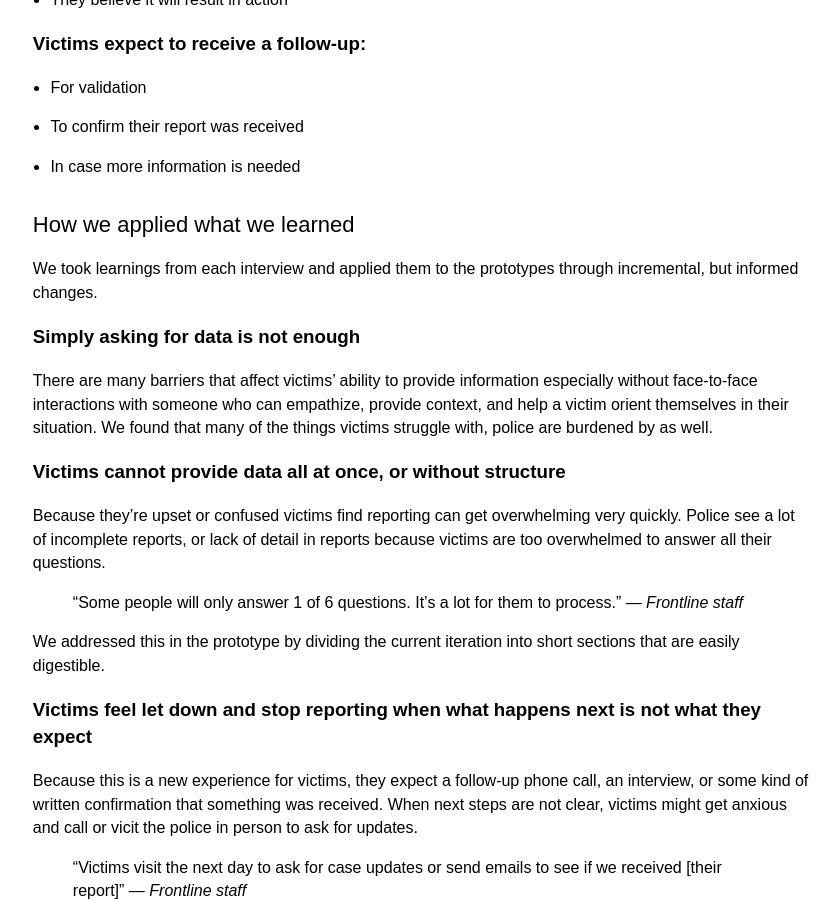
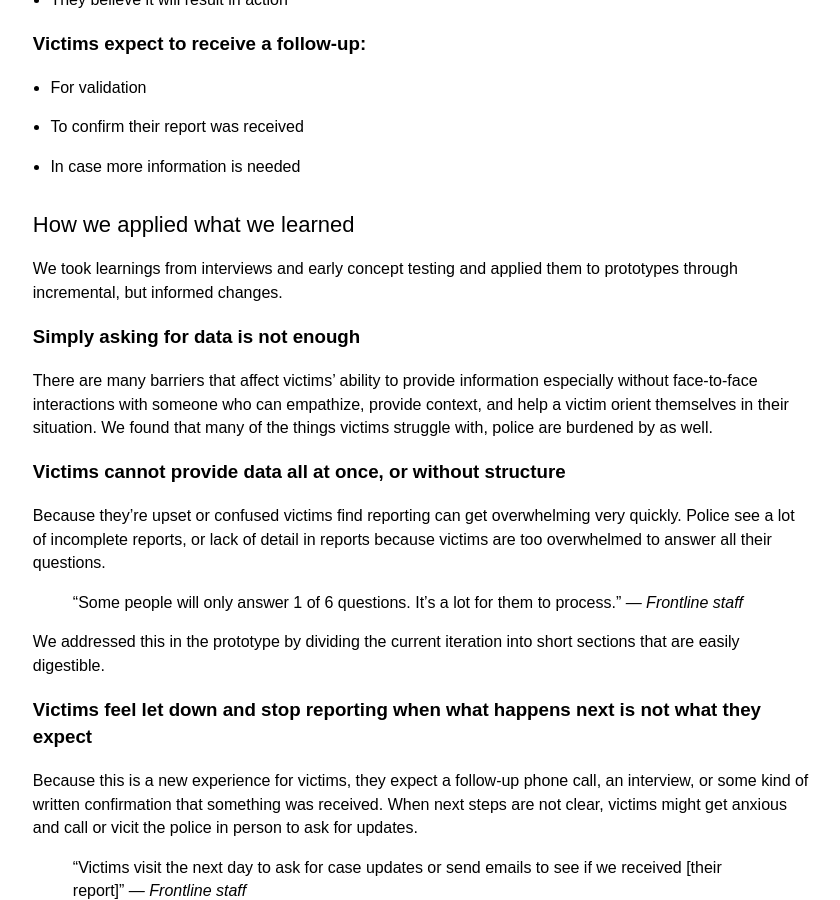
Before and after one commit to cds-snc/rcmp-report-a-cybercrime-alpha-documentation, a Jekyll site: the page built from _pages/en/prototypes.md, in a window 1280 px wide and 900 px high, scrolled down 1442 px. Shown: the whole window, without its empty margins (410-1250 px from the left). Built offline with Jekyll 4.4.1, drawn with Linux system fonts in a browser that asks for light colours.

Commit message:
Update prototypes.md

```diff
--- a/_pages/en/prototypes.md
+++ b/_pages/en/prototypes.md
@@ -46,7 +46,7 @@ Early on, we built low-fidelity concepts as a quick way to test different direct
 
 ## How we applied what we learned
 
-We took learnings from each interview and applied them to the prototypes through incremental, but informed changes.
+We took learnings from interviews and early concept testing and applied them to prototypes through incremental, but informed changes.
 
 ### Simply asking for data is not enough
 There are many barriers that affect victims' ability to provide information especially without face-to-face interactions with someone who can empathize, provide context, and help a victim orient themselves in their situation. We found that many of the things victims struggle with, police are burdened by as well.
```
